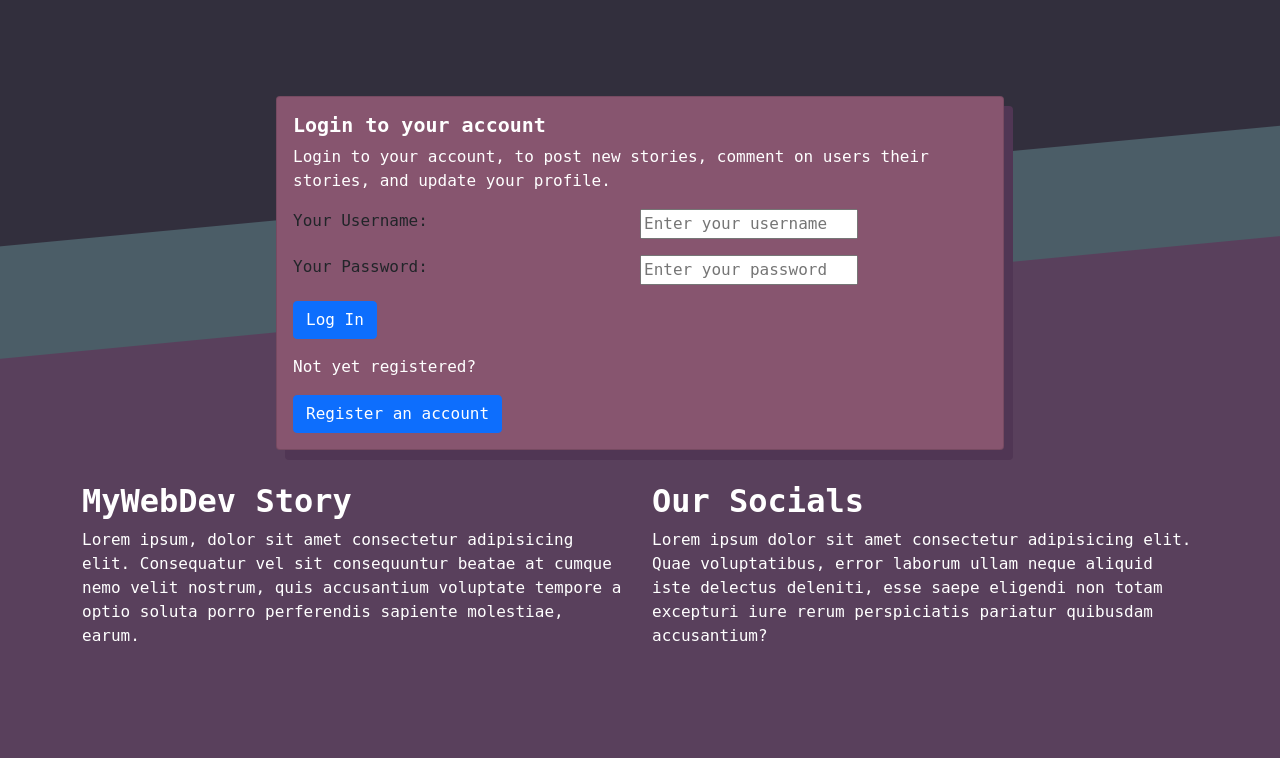
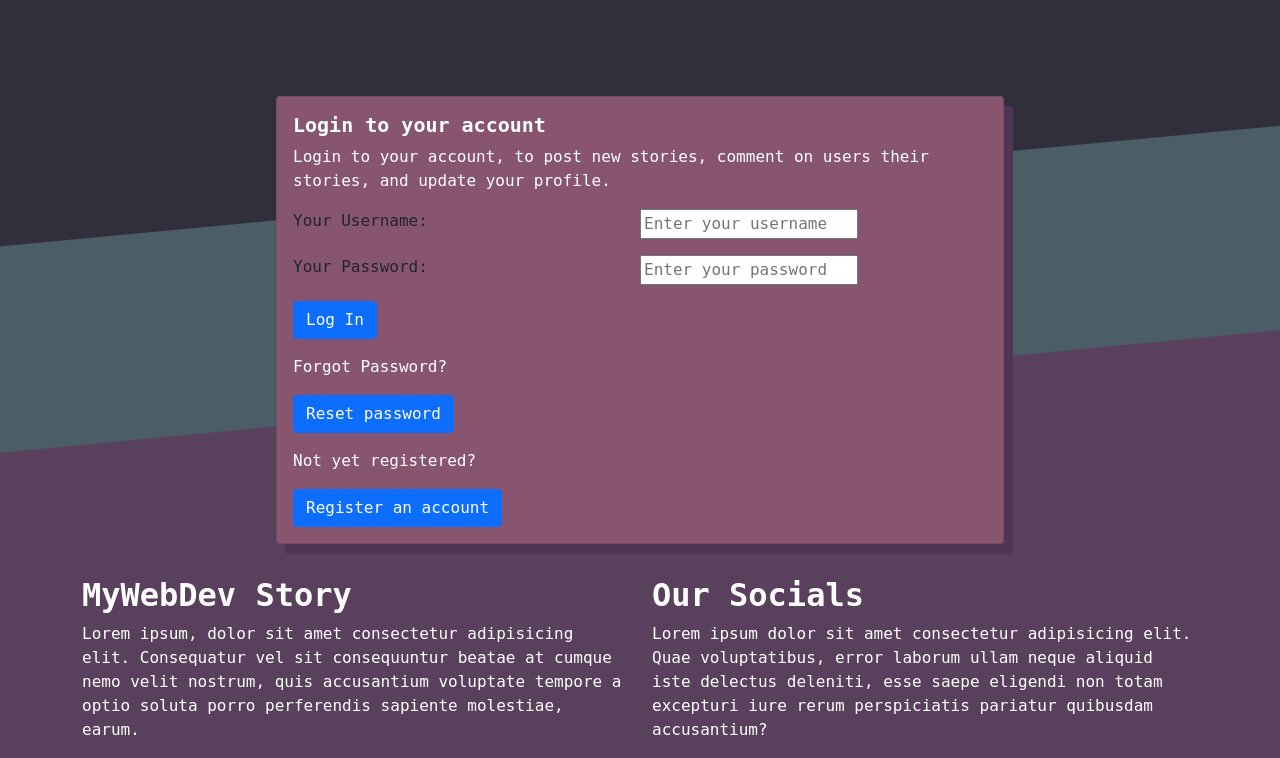
Before and after one commit to michaeldijk/mwds, a Flask app: page /login in a window 1280 px wide. Shown: the part 71-829 px from the top of the page. Before the commit the page ends 712 px from the top, so only its background shows below. Run offline with Flask 2, Linux system fonts and the light colour scheme; some libraries are stand-ins or nearby versions; some web fonts are replaced.

Commit message:
added forgot password button

```diff
--- a/templates/login.html
+++ b/templates/login.html
@@ -32,6 +32,10 @@
 						<input type="submit" value="Log In" class="btn btn-primary">
 					</div>
 					<div class="col-12 pt-3">
+						<p>Forgot Password?</p>
+						<a href="#" class="btn btn-primary">Reset password</a>
+					</div>
+					<div class="col-12 pt-3">
 						<p>Not yet registered?</p>
 						<a href="{{ url_for("register") }}" class="btn btn-primary">Register an account</a>
 					</div>
```
